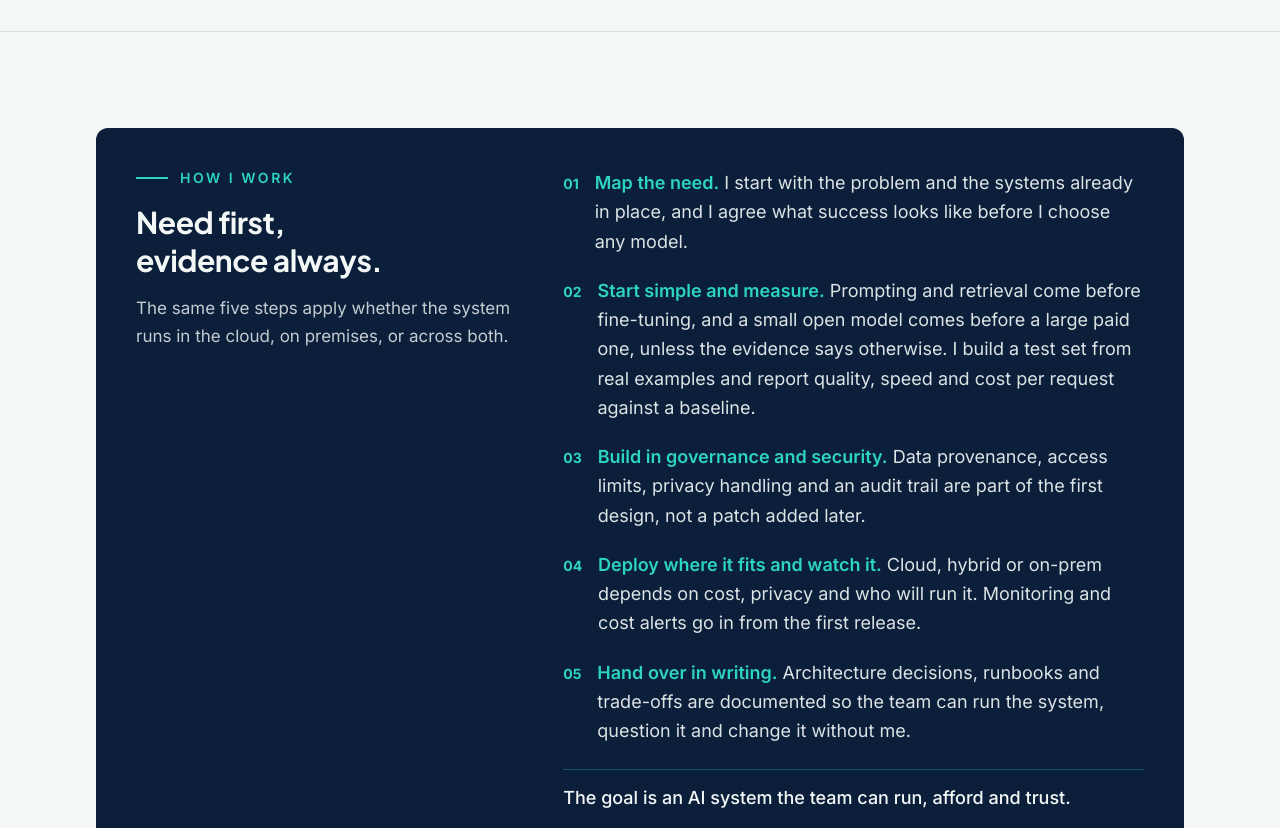
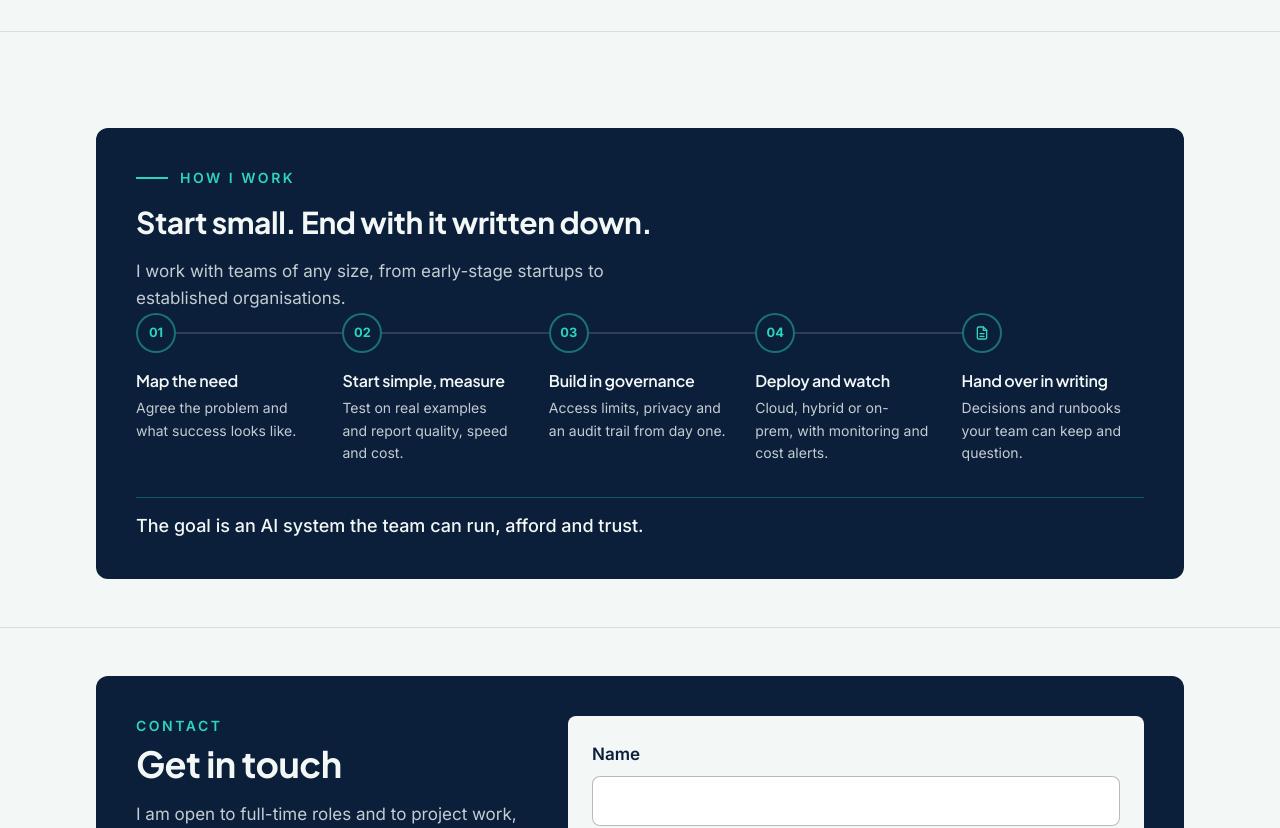
Before and after one commit to gilbertofke/gilbert-portfolio, a Next.js app: page / in a window 1280 px wide. Shown: the part 5980-6808 px from the top of the page. Built offline with nearby package versions, Linux system fonts and the light colour scheme; no server answers.

Commit message:
Improved how i work with a redesign

```diff
--- /dev/null
+++ b/src/components/HowIWork.module.css
@@ -0,0 +1,147 @@
+.steps {
+  --node: 2.5rem;
+  --gap: 2rem;
+  list-style: none;
+  margin: 0;
+  padding: 0;
+  display: grid;
+  gap: var(--gap);
+}
+
+.step {
+  position: relative;
+  min-height: var(--node);
+  padding-left: calc(var(--node) + 1rem);
+}
+
+.node {
+  position: absolute;
+  left: 0;
+  top: 0;
+  z-index: 1;
+  display: grid;
+  place-items: center;
+  width: var(--node);
+  height: var(--node);
+  border-radius: 9999px;
+  border: 2px solid color-mix(in srgb, var(--color-turq) 45%, transparent);
+  background: var(--color-navy);
+  color: var(--color-turq);
+  font-size: 0.8rem;
+  font-weight: 700;
+  animation: glow 10s ease-out infinite;
+  animation-delay: calc(var(--i) * 2s - 0.5s);
+}
+
+.link {
+  position: absolute;
+  z-index: 0;
+  left: calc(var(--node) / 2 - 1px);
+  top: calc(var(--node) / 2);
+  width: 2px;
+  height: calc(100% + var(--gap));
+  background: color-mix(in srgb, var(--color-paper) 15%, transparent);
+}
+
+.pulse {
+  position: absolute;
+  left: 50%;
+  top: 0;
+  width: 8px;
+  height: 8px;
+  border-radius: 9999px;
+  background: var(--color-turq);
+  box-shadow: 0 0 10px var(--color-turq);
+  transform: translate(-50%, -50%);
+  opacity: 0;
+  animation: travel-y 10s linear infinite;
+  animation-delay: calc(var(--i) * 2s);
+}
+
+@keyframes glow {
+  0%,
+  25%,
+  100% {
+    border-color: color-mix(in srgb, var(--color-turq) 45%, transparent);
+    box-shadow: 0 0 0 0 transparent;
+  }
+  5% {
+    border-color: var(--color-turq);
+    box-shadow:
+      0 0 0 5px color-mix(in srgb, var(--color-turq) 30%, transparent),
+      0 0 16px color-mix(in srgb, var(--color-turq) 60%, transparent);
+  }
+}
+
+@keyframes travel-y {
+  0% {
+    top: 0;
+    opacity: 0;
+  }
+  1% {
+    opacity: 1;
+  }
+  19% {
+    opacity: 1;
+  }
+  20%,
+  100% {
+    top: 100%;
+    opacity: 0;
+  }
+}
+
+@keyframes travel-x {
+  0% {
+    left: 0;
+    opacity: 0;
+  }
+  1% {
+    opacity: 1;
+  }
+  19% {
+    opacity: 1;
+  }
+  20%,
+  100% {
+    left: 100%;
+    opacity: 0;
+  }
+}
+
+@media (min-width: 48rem) {
+  .steps {
+    --gap: 1.5rem;
+    grid-template-columns: repeat(5, minmax(0, 1fr));
+  }
+
+  .step {
+    padding-left: 0;
+    padding-top: calc(var(--node) + 1rem);
+  }
+
+  .link {
+    left: calc(var(--node) / 2);
+    top: calc(var(--node) / 2 - 1px);
+    width: calc(100% + var(--gap));
+    height: 2px;
+  }
+
+  .pulse {
+    left: 0;
+    top: 50%;
+    animation-name: travel-x;
+  }
+}
+
+@media (prefers-reduced-motion: reduce) {
+  .node {
+    animation: none;
+    border-color: color-mix(in srgb, var(--color-turq) 70%, transparent);
+  }
+
+  .pulse {
+    animation: none;
+    display: none;
+  }
+}
--- a/src/components/HowIWork.tsx
+++ b/src/components/HowIWork.tsx
@@ -1,27 +1,48 @@
-const em = "font-semibold text-turq";
+import type { CSSProperties } from "react";
+import styles from "./HowIWork.module.css";
 
 const steps = [
   {
-    lead: "Map the need.",
-    text: "I start with the problem and the systems already in place, and I agree what success looks like before I choose any model.",
+    title: "Map the need",
+    text: "Agree the problem and what success looks like.",
   },
   {
-    lead: "Start simple and measure.",
-    text: "Prompting and retrieval come before fine-tuning, and a small open model comes before a large paid one, unless the evidence says otherwise. I build a test set from real examples and report quality, speed and cost per request against a baseline.",
+    title: "Start simple, measure",
+    text: "Test on real examples and report quality, speed and cost.",
   },
   {
-    lead: "Build in governance and security.",
-    text: "Data provenance, access limits, privacy handling and an audit trail are part of the first design, not a patch added later.",
+    title: "Build in governance",
+    text: "Access limits, privacy and an audit trail from day one.",
   },
   {
-    lead: "Deploy where it fits and watch it.",
-    text: "Cloud, hybrid or on-prem depends on cost, privacy and who will run it. Monitoring and cost alerts go in from the first release.",
+    title: "Deploy and watch",
+    text: "Cloud, hybrid or on-prem, with monitoring and cost alerts.",
   },
   {
-    lead: "Hand over in writing.",
-    text: "Architecture decisions, runbooks and trade-offs are documented so the team can run the system, question it and change it without me.",
+    title: "Hand over in writing",
+    text: "Decisions and runbooks your team can keep and question.",
   },
 ] as const;
+
+function DocumentGlyph() {
+  return (
+    <svg
+      aria-hidden="true"
+      viewBox="0 0 24 24"
+      fill="none"
+      stroke="currentColor"
+      strokeWidth="2"
+      strokeLinecap="round"
+      strokeLinejoin="round"
+      className="h-4 w-4"
+    >
+      <path d="M14 3H7a2 2 0 0 0-2 2v14a2 2 0 0 0 2 2h10a2 2 0 0 0 2-2V8z" />
+      <path d="M14 3v5h5" />
+      <path d="M9 13h6" />
+      <path d="M9 17h6" />
+    </svg>
+  );
+}
 
 export default function HowIWork() {
   return (
@@ -31,8 +52,8 @@ export default function HowIWork() {
       className="border-t border-line pb-16 pt-16 md:pb-12 md:pt-24"
     >
       <div className="page-container">
-        <div className="rounded-xl bg-navy p-6 text-paper md:grid md:grid-cols-[minmax(0,2fr)_minmax(0,3fr)] md:gap-10 md:p-10">
-          <div>
+        <div className="rounded-xl bg-navy p-6 text-paper md:p-10">
+          <div className="max-w-2xl">
             <p className="flex items-center gap-3 text-sm font-semibold uppercase tracking-[0.18em] text-turq">
               <span aria-hidden="true" className="h-0.5 w-8 bg-turq" />
               How I work
@@ -41,34 +62,52 @@ export default function HowIWork() {
               id="how-i-work-title"
               className="mt-4 text-2xl font-bold leading-tight text-paper md:text-3xl"
             >
-              Need first, evidence always.
+              Start small. End with it written down.
             </h2>
             <p className="mt-4 leading-relaxed text-paper/80">
-              The same five steps apply whether the system runs in the cloud,
-              on premises, or across both.
+              I work with teams of any size, from early-stage startups to
+              established organisations.
             </p>
           </div>
 
-          <div className="mt-8 md:mt-0">
-            <ol className="space-y-5">
-              {steps.map((step, index) => (
-                <li key={step.lead} className="flex items-baseline gap-4">
+          <ol role="list" className={`${styles.steps} mt-8 md:mt-10`}>
+            {steps.map((step, index) => {
+              const isLast = index === steps.length - 1;
+              return (
+                <li
+                  key={step.title}
+                  className={styles.step}
+                  style={{ "--i": index } as CSSProperties}
+                >
                   <span
                     aria-hidden="true"
-                    className="font-heading text-sm font-bold text-turq"
+                    className={`${styles.node} font-heading`}
                   >
-                    {String(index + 1).padStart(2, "0")}
+                    {isLast ? (
+                      <DocumentGlyph />
+                    ) : (
+                      String(index + 1).padStart(2, "0")
+                    )}
                   </span>
-                  <p className="leading-relaxed text-paper/90 md:text-lg">
-                    <strong className={em}>{step.lead}</strong> {step.text}
+                  {!isLast && (
+                    <span aria-hidden="true" className={styles.link}>
+                      <span className={styles.pulse} />
+                    </span>
+                  )}
+                  <h3 className="font-heading text-base font-semibold text-paper">
+                    {step.title}
+                  </h3>
+                  <p className="mt-1 text-sm leading-relaxed text-paper/80">
+                    {step.text}
                   </p>
                 </li>
-              ))}
-            </ol>
-            <p className="mt-6 border-t border-turq/30 pt-4 font-medium leading-snug text-paper md:text-lg">
-              The goal is an AI system the team can run, afford and trust.
-            </p>
-          </div>
+              );
+            })}
+          </ol>
+
+          <p className="mt-8 border-t border-turq/30 pt-4 font-medium leading-snug text-paper md:text-lg">
+            The goal is an AI system the team can run, afford and trust.
+          </p>
         </div>
       </div>
     </section>
```
